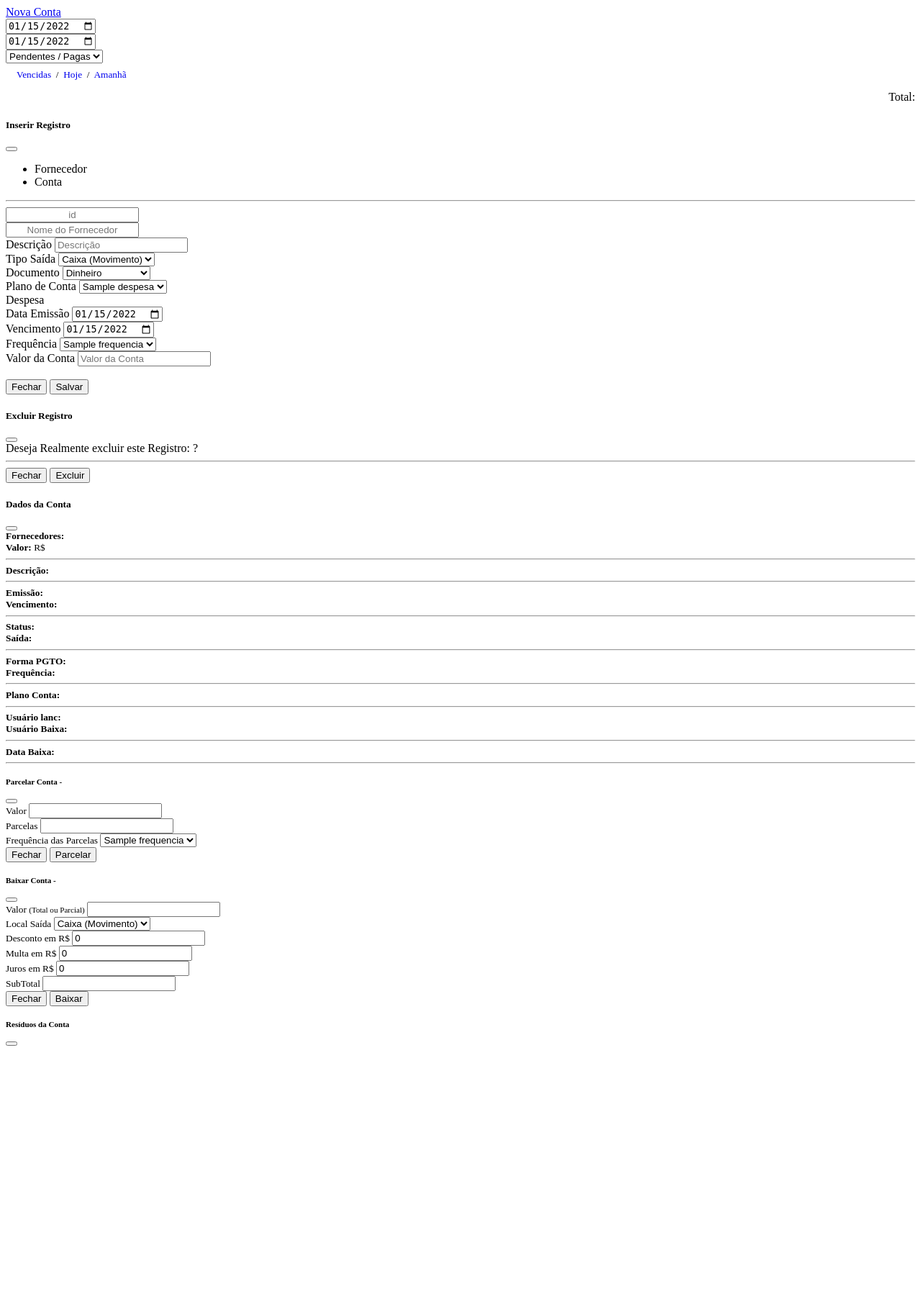
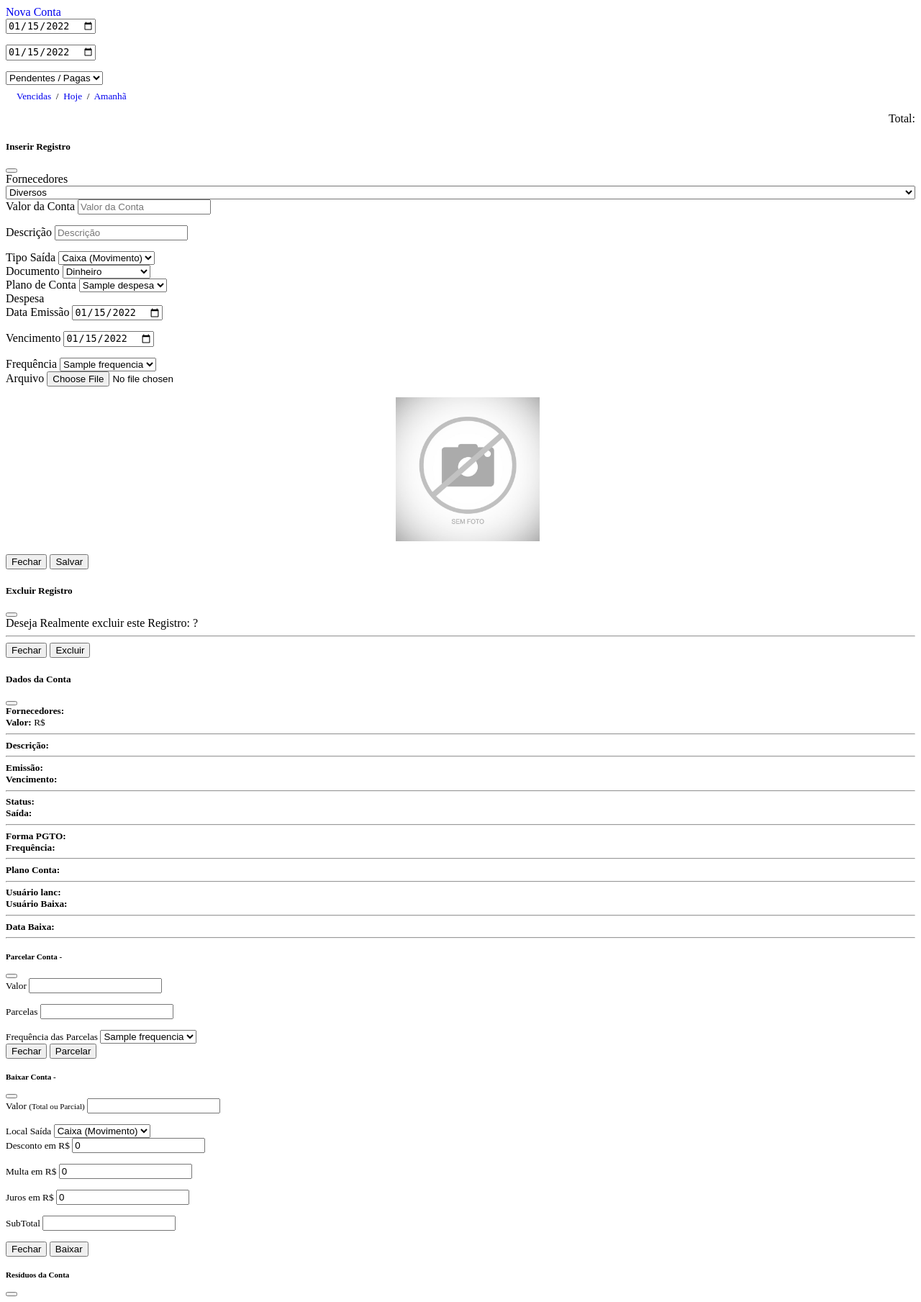
Before and after one commit to CarlosDanielMoura/financeiro, a PHP site: page /financeiro/painel-adm/contas_pagar.php in a window 1280 px wide. Shown: the whole page at 72% size. Before the commit the page ends 1453 px from the top, so only its background shows below. Run offline with PHP 8.4, Linux system fonts and the light colour scheme; the visitor is signed in with stand-in values (Sample User, id 1); tables that the repository leaves empty or names only in its code hold one stand-in row (values such as "Sample post").

Commit message:
Criação de arquivos em contas a pagar

```diff
--- a/css/home.css
+++ b/css/home.css
@@ -48,3 +48,9 @@ input{
      rgba(0, 0, 0, 0.09) 0px 32px 16px;
 
 }
+
+#divImg{
+    margin-left: 20px;
+    display: flex;
+    justify-content: center;
+}
--- a/js/ajax.js
+++ b/js/ajax.js
@@ -128,6 +128,15 @@ function carregarImg() {
     return;
   }
 
+  if (resultado[1] === "rar") {
+    $("#target").attr("src", "../img/rar.png");
+    return;
+  }
+  if (resultado[1] === "zip") {
+    $("#target").attr("src", "../img/rar.png");
+    return;
+  }
+
   var reader = new FileReader();
 
   reader.onloadend = function () {
@@ -144,14 +153,14 @@ function carregarImg() {
 
 //AJAX DE PARCELAR COMPRAS / VENDAS
 
-function parcelar(id, descricao, valor){
+function parcelar(id, descricao, valor) {
   $('#id-parcelar').val(id);
   $('#descricao-parcelar').text(descricao);
   $('#valor-parcelar').val(valor);
   $('#qtd-parcelar').val('');
 
 
-  var myModal = new bootstrap.Modal(document.getElementById('modalParcelar'), {       });
+  var myModal = new bootstrap.Modal(document.getElementById('modalParcelar'), {});
   myModal.show();
   $('#mensagem-parcelar').text('');
 }
@@ -195,7 +204,7 @@ $("#form-parcelar").submit(function (event) {
 
 
 //AJAX Função de Baixar
-function baixar(id, descricao, valor, saida){
+function baixar(id, descricao, valor, saida) {
   $('#id-baixar').val(id);
   $('#descricao-baixar').text(descricao);
   $('#valor-baixar').val(valor);
@@ -212,7 +221,7 @@ function baixar(id, descricao, valor, saida){
 
 
 
-  var myModal = new bootstrap.Modal(document.getElementById('modalBaixar'), {       });
+  var myModal = new bootstrap.Modal(document.getElementById('modalBaixar'), {});
   myModal.show();
   $('#mensagem-baixar').text('');
 }
--- a/painel-adm/clientes/listar.php
+++ b/painel-adm/clientes/listar.php
@@ -56,7 +56,7 @@ for ($i = 0; $i < @count($res); $i++) {
         $inativa = 'text-muted';
     }
 
-echo <<<HTML
+    echo <<<HTML
             <tr class="{$inativa}">
             <td>
             <i class="bi bi-square-fill $classe"></i>
@@ -94,7 +94,7 @@ HTML;
     function editar(id, cp1, cp2, cp3, cp4, cp5, cp6, cp7, cp8, cp9, cp10, cp11) {
         $('#id').val(id);
         $('#<?= $campo1 ?>').val(cp1);
-        $('#<?= $campo2 ?>').val(cp2);
+        $('#<?= $campo2 ?>').val(cp2).change();
         $('#<?= $campo3 ?>').val(cp3);
         $('#<?= $campo4 ?>').val(cp4);
         $('#<?= $campo5 ?>').val(cp5);
--- a/painel-adm/contas_pagar.php
+++ b/painel-adm/contas_pagar.php
@@ -89,7 +89,7 @@ if ($frequencia_automatica != 'Não') {
 
 ?>
 
-
+<link rel="stylesheet" href="../css/home.css">
 
 
 
@@ -162,7 +162,7 @@ if ($frequencia_automatica != 'Não') {
 
 <!-- Modal -->
 <div class="modal fade" id="modalForm" tabindex="-1" aria-labelledby="exampleModalLabel" aria-hidden="true">
-   <div class="modal-dialog modal-xl">
+   <div class="modal-dialog modal-lg">
       <div class="modal-content">
          <div class="modal-header">
             <h5 class="modal-title" id="exampleModalLabel"><span id="tituloModal">Inserir Registro</span></h5>
@@ -171,44 +171,42 @@ if ($frequencia_automatica != 'Não') {
          <form id="form" method="post">
             <div class="modal-body">
 
+               <div class="row">
+                  <div class="col-md-4 col-sm-12">
+                     <div class="mb-3">
+                        <label for="exampleFormControlInput1" class="form-label">Fornecedores</label>
+                        <select class="form-select sel2" aria-label="Default select example" name="<?php echo $campo2 ?>" id="id-cliente" style="width:100%;">
+
+                           <option value="">Diversos</option>
+
+                           <?php
+                           $query = $pdo->query("SELECT * FROM fornecedores where ativo = 'Sim' order by nome asc");
+                           $res = $query->fetchAll(PDO::FETCH_ASSOC);
+                           for ($i = 0; $i < @count($res); $i++) {
+                              foreach ($res[$i] as $key => $value) {
+                              }
+                              $id_item = $res[$i]['id'];
+                              $nome_item = $res[$i]['nome'];
+                           ?>
+                              <option value="<?php echo $id_item ?>"><?php echo $nome_item ?></option>
+
+                           <?php } ?>
 
 
-               <ul class="nav nav-tabs" id="myTab" role="tablist">
-                  <li class="nav-item" role="presentation">
-                     <a class="nav-link active" id="home-tab" data-bs-toggle="tab" data-bs-target="#dados" type="button" role="tab" aria-controls="home" aria-selected="true">Fornecedor</a>
-                  </li>
-                  <li class="nav-item" role="presentation">
-                     <a class="nav-link" id="profile-tab" data-bs-toggle="tab" data-bs-target="#contas" type="button" role="tab" aria-controls="profile" aria-selected="false">Conta</a>
-                  </li>
-
-               </ul>
-
-               <hr>
-
-               <div class="tab-content" id="myTabContent">
-                  <div class="tab-pane fade show active" id="dados" role="tabpanel" aria-labelledby="home-tab">
-                     <!--TAB FORNECEDORES-->
-                     <div class="row mb-4 " style="justify-content: center;">
-                        <div class="col-md-2">
-                           <input type="text" style="text-align: center;" class="form-control" name="<?php echo $campo2 ?>" id="id-cliente" placeholder="id" readonly>
-                        </div>
-
-                        <div class="col-md-3">
-                           <input type="text" style="text-align: center;" class="form-control" name="nome-cliente" id="nome-cliente" placeholder="Nome do Fornecedor" readonly>
+                        </select>
                      </div>
                   </div>
 
-                     <small>
-                        <div class="tableDados bg-light" id="listar-clientes">
+                  <div class="col-md-4 col-sm-12">
+                     <div class="mb-3">
+                        <label for="exampleFormControlInput1" class="form-label">Valor da Conta</label>
+                        <input type="text" class="form-control" name="<?php echo $campo9 ?>" id="<?php echo $campo9 ?>" placeholder="Valor da Conta">
 
                      </div>
-                     </small>
-
                   </div>
 
-                  <div class="tab-pane fade" id="contas" role="tabpanel" aria-labelledby="profile-tab">
 
-                     <div class="row">
+
                   <div class="col-md-4 col-sm-12">
                      <div class="mb-3">
                         <label for="exampleFormControlInput1" class="form-label">Descrição</label>
@@ -221,8 +219,6 @@ if ($frequencia_automatica != 'Não') {
                         <label for="exampleFormControlInput1" class="form-label">Tipo Saída</label>
                         <select class="form-select" aria-label="Default select example" name="<?php echo $campo3 ?>" id="<?php echo $campo3 ?>">
                            <option value="Caixa">Caixa (Movimento)</option>
-                                 <option value="Cartão de Débito">Cartão de Débito</option>
-                                 <option value="Cartão de Crédito">Cartão de Crédito</option>
 
                            <?php
                            $query = $pdo->query("SELECT * FROM bancos order by nome asc");
@@ -261,9 +257,7 @@ if ($frequencia_automatica != 'Não') {
                   </div>
 
 
-                     </div>
 
-                     <div class="row">
                   <div class="col-md-4 col-sm-12">
                      <div class="mb-3">
                         <label for="exampleFormControlInput1" class="form-label">Plano de Conta</label>
@@ -306,11 +300,7 @@ if ($frequencia_automatica != 'Não') {
                      </div>
                   </div>
 
-                     </div>
 
-
-
-                     <div class="row">
 
                   <div class="col-md-4 col-sm-12">
                      <div class="mb-3">
@@ -322,6 +312,7 @@ if ($frequencia_automatica != 'Não') {
                   <div class="col-md-4 col-sm-12">
                      <div class="mb-3">
                         <label for="exampleFormControlInput1" class="form-label">Frequência</label>
+
                         <select class="form-select" aria-label="Default select example" name="<?php echo $campo8 ?>" id="<?php echo $campo8 ?>">
 
                            <?php
@@ -343,27 +334,29 @@ if ($frequencia_automatica != 'Não') {
                   </div>
 
 
-                        <div class="col-md-4 col-sm-12">
+
+                  <div class="col-md-5 col-sm-12">
                      <div class="mb-3">
-                              <label for="exampleFormControlInput1" class="form-label">Valor da Conta</label>
-                              <input type="text" class="form-control" name="<?php echo $campo9 ?>" id="<?php echo $campo9 ?>" placeholder="Valor da Conta">
+                        <label>Arquivo</label>
+                        <input type="file" class="form-control-file" name="imagem" id="arquivo" onChange="carregarImg();">
+                     </div>
+                  </div>
 
+
+               </div>
+
+               <div class="row">
+                  <div class="col-md-12 col-sm-12">
+                     <div id="divImg" class="mt-4">
+                        <img src="../img/sem-foto.jpg" width="200px" id="target">
+                     </div>
                   </div>
                </div>
 
 
 
+               <br>
 
-                     </div>
-
-
-
-                  </div>
-
-               </div>
-
-
-               <br>
                <small>
                   <div id="mensagem" align="center"></div>
                </small>
@@ -380,6 +373,9 @@ if ($frequencia_automatica != 'Não') {
       </div>
    </div>
 </div>
+
+
+
 
 
 <!--Modal Excluir-->
@@ -750,6 +746,12 @@ if ($frequencia_automatica != 'Não') {
 <script>
    //FUNÇÃO AOS DOCUMENTOS A SEREM CARREGADOS
    $(document).ready(function() {
+      //Select 2
+      $('.sel2').select2({
+         placeholder: 'Diversos',
+         dropdownParent: $('#modalForm')
+      });
+
       var cat = $('#cat_despesas').val();
       listarDespesas(cat);
       listarClientes();
@@ -804,22 +806,6 @@ if ($frequencia_automatica != 'Não') {
       });
    }
 
-   //LISTAR CLIENTES
-   function listarClientes() {
-      var pag = "<?= $pagina ?>";
-      $.ajax({
-         url: pag + "/listar-clientes.php",
-         method: 'POST',
-         data: $('#form').serialize(),
-         dataType: "html",
-
-         success: function(result) {
-            $("#listar-clientes").html(result);
-         }
-
-      });
-
-   }
 
 
    //LISTA DADOS DA DATA INICIAL
@@ -914,3 +900,19 @@ if ($frequencia_automatica != 'Não') {
       });
    }
 </script>
+
+<style type="text/css">
+   .select2-selection__rendered {
+      line-height: 36px !important;
+      font-size: 16px !important;
+      color: #666666 !important;
+
+   }
+
+   .select2-selection {
+      height: 36px !important;
+      font-size: 16px !important;
+      color: #666666 !important;
+
+   }
+</style>
--- a/painel-adm/contas_pagar/listar.php
+++ b/painel-adm/contas_pagar/listar.php
@@ -219,7 +219,7 @@ HTML;
         $('#<?= $campo9 ?>').val(cp9);
 
         $('#nome-cliente').val(nome);
-        $('#id-cliente').val(cp2);
+        $('#id-cliente').val(cp2).change();
 
         var usuario = "<?= $nivel_usu ?>";
         if (usuario != 'Administrador') {
@@ -248,7 +248,6 @@ HTML;
 
         $('#<?= $campo1 ?>').val('');
         $('#<?= $campo9 ?>').val('');
-        $('#id-cliente').val('');
         $('#nome-cliente').val('');
         $('#mensagem').text('');
 
--- a/painel-adm/index.php
+++ b/painel-adm/index.php
@@ -106,6 +106,10 @@ $data_final_mes_ant = date('Y-m-d', strtotime("-1 month", strtotime($data_final_
     <link rel="stylesheet" href="../css/niveis.css">
     <link rel="stylesheet" href="../css/contas_pagar.css">
     <link rel="stylesheet" href="../css/home.css">
+
+    <!--SELECT2-->
+    <link href="https://cdn.jsdelivr.net/npm/select2@4.1.0-rc.0/dist/css/select2.min.css" rel="stylesheet" />
+    <script src="https://cdn.jsdelivr.net/npm/select2@4.1.0-rc.0/dist/js/select2.min.js"></script>
 
 
 
--- a/painel-adm/movimentacoes.php
+++ b/painel-adm/movimentacoes.php
@@ -1075,6 +1075,9 @@ $data_atual = date('Y-m-d');
             document.getElementById("valor-fec").readOnly = false;
         }
 
+        $('#valor-fec').val('');
+        calcularFechamento();
+
     }
 </script>
 
```
Also changed, not shown: painel-adm/contas_pagar/inserir.php (+41 -2 lines), painel-adm/contas_pagar/parcelar.php (+6 -1 lines), painel-adm/contas_receber/parcelar.php (+8 -0 lines), painel-adm/home.php (+9 -9 lines), painel-adm/movimentacoes/listar-caixa.php (+8 -3 lines), painel-adm/produtos/comprar.php (+6 -4 lines), painel-adm/produtos/inserir.php (+5 -5 lines), README.md, img/contas/pdf.png (added), img/contas/rar.png (added), img/contas/sem-foto.jpg (added), img/rar.png (added). Lines whose indentation alone changed are shown as unchanged.
